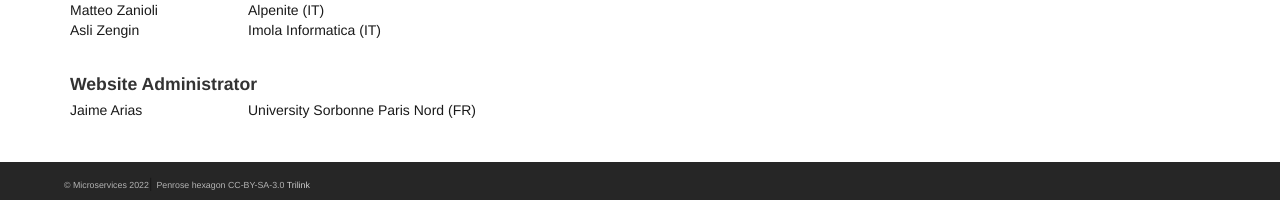
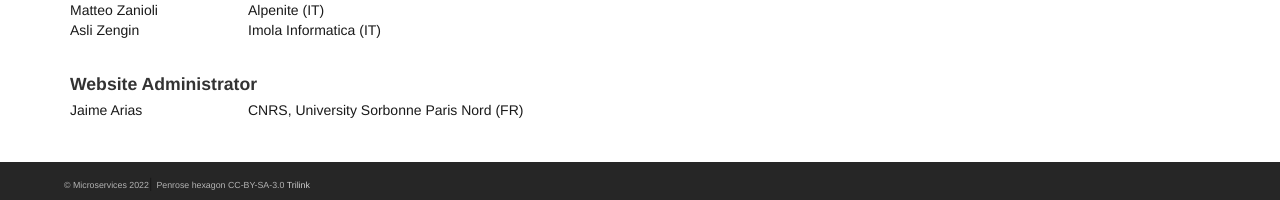
Before and after one commit to microservices-community/microservices-2022, a Jekyll site: the page built from committees.md, in a window 1280 px wide. Shown: the part 1348-1548 px from the top of the page. Built offline with Jekyll 4.4.1, drawn with Linux system fonts in a browser that asks for light colours.

Commit message:
fix arias affiliation

```diff
--- a/committees.md
+++ b/committees.md
@@ -70,7 +70,7 @@ layout: page
 ### Website Administrator
 <table>
   <tbody>
-        <tr><td>Jaime Arias</td><td>University Sorbonne Paris Nord (FR)</td></tr>
+        <tr><td>Jaime Arias</td><td>CNRS, University Sorbonne Paris Nord (FR)</td></tr>
   </tbody>
 </table>
 {% comment %}
```
